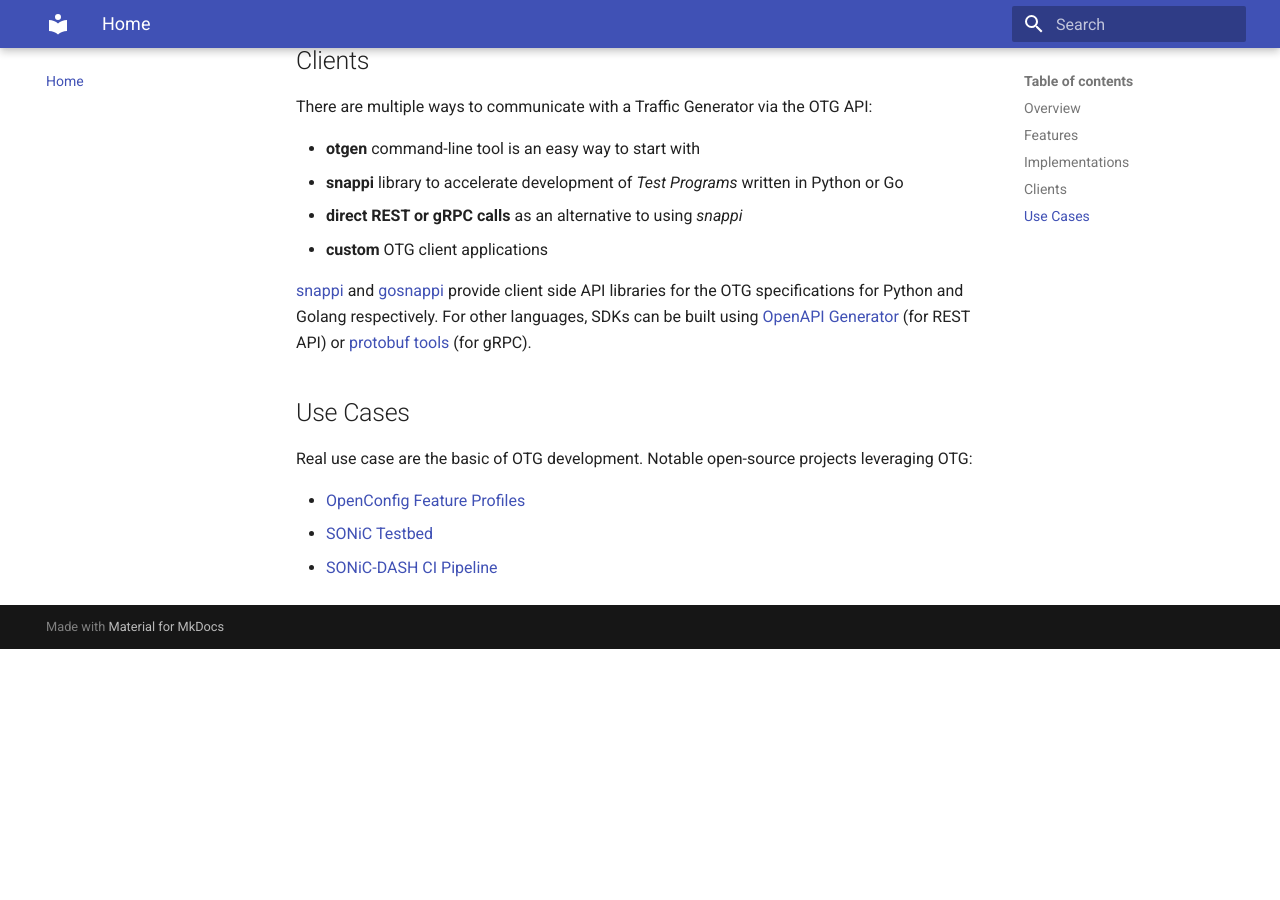
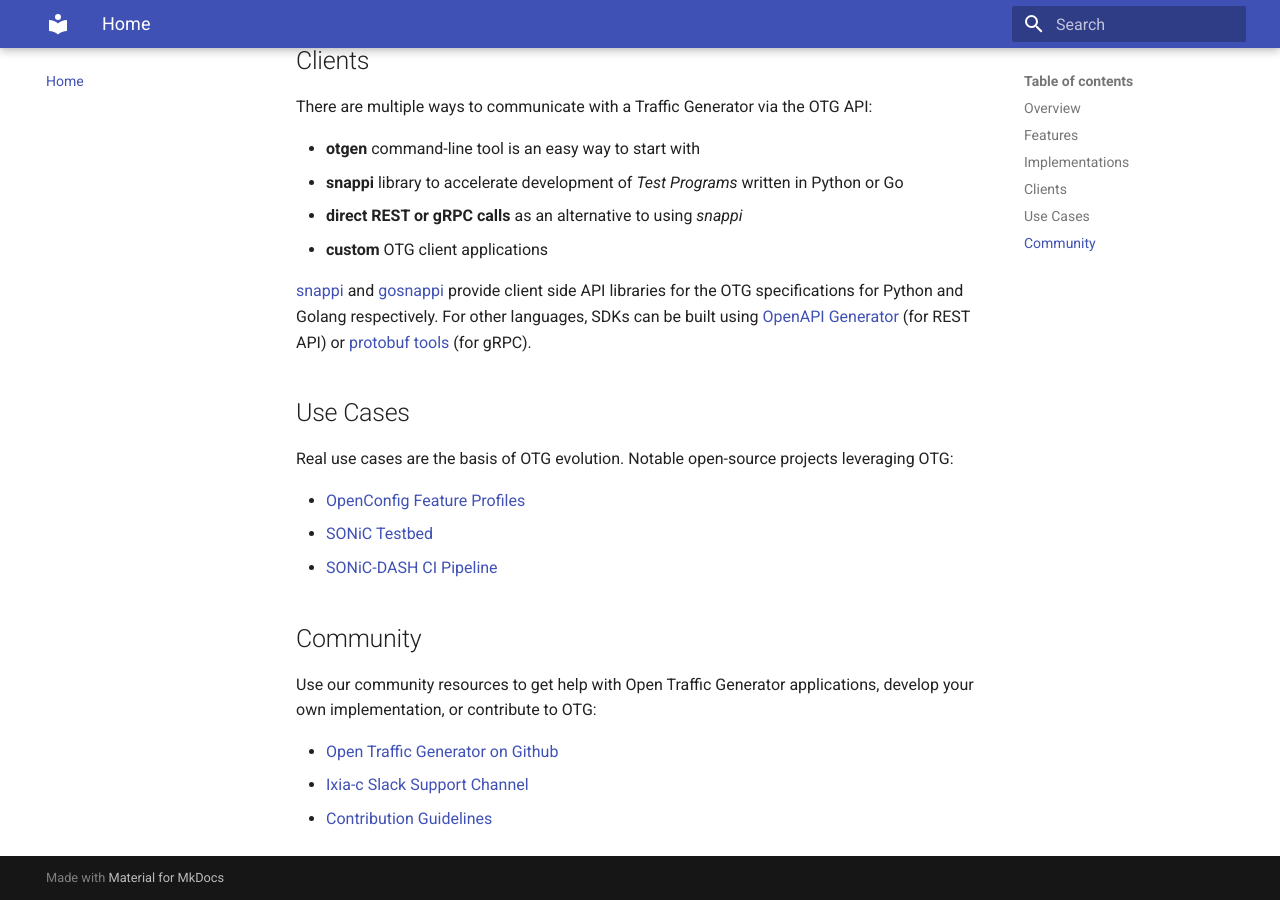
Before and after one commit to open-traffic-generator/open-traffic-generator.github.io, an MkDocs documentation site: the page built from docs/index.md, in a window 1280 px wide and 900 px high, scrolled down 1861 px. Built offline with MkDocs 1.6.1 and Material for MkDocs 9.7.7, drawn with Linux system fonts in a browser that asks for light colours; before the commit the page ends 2510 px from its top, so only the background shows below that.

Commit message:
use cases and community paragraphs

```diff
--- a/docs/index.md
+++ b/docs/index.md
@@ -55,8 +55,16 @@
 
 ## Use Cases
 
-Real use case are the basic of OTG development. Notable open-source projects leveraging OTG:
+Real use cases are the basis of OTG evolution. Notable open-source projects leveraging OTG:
 
 * [OpenConfig Feature Profiles](https://github.com/openconfig/featureprofiles)
 * [SONiC Testbed](https://github.com/sonic-net/sonic-mgmt)
 * [SONiC-DASH CI Pipeline](https://github.com/Azure/DASH)
+
+## Community
+
+Use our community resources to get help with Open Traffic Generator applications, develop your own implementation, or contribute to OTG:
+
+* [Open Traffic Generator on Github](https://github.com/open-traffic-generator)
+* [Ixia-c Slack Support Channel](https://github.com/open-traffic-generator/ixia-c/blob/main/docs/support.md)
+* [Contribution Guidelines](https://github.com/open-traffic-generator/ixia-c/blob/main/docs/contribute.md)
```
Also changed, not shown: docs/examples.md (+1 -1 lines).
